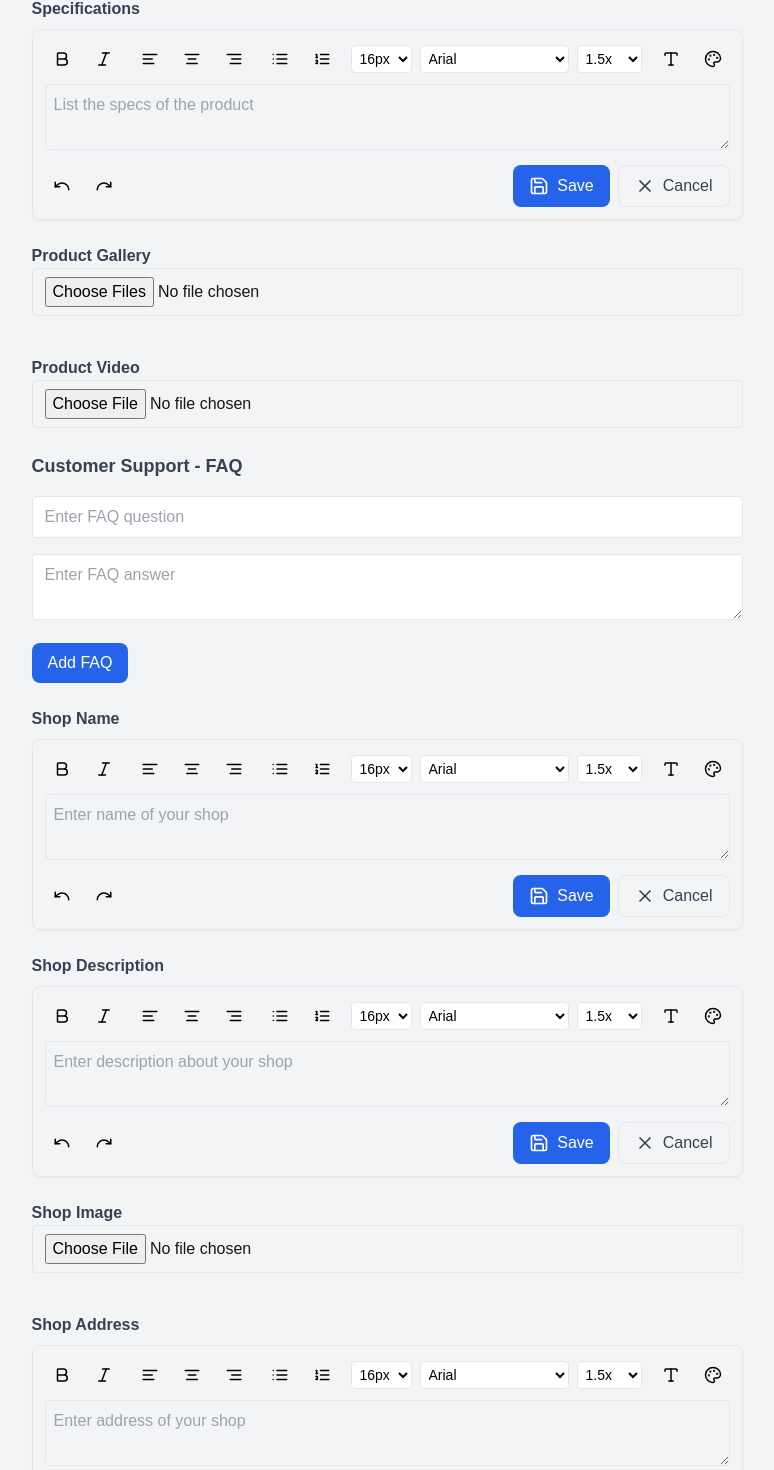
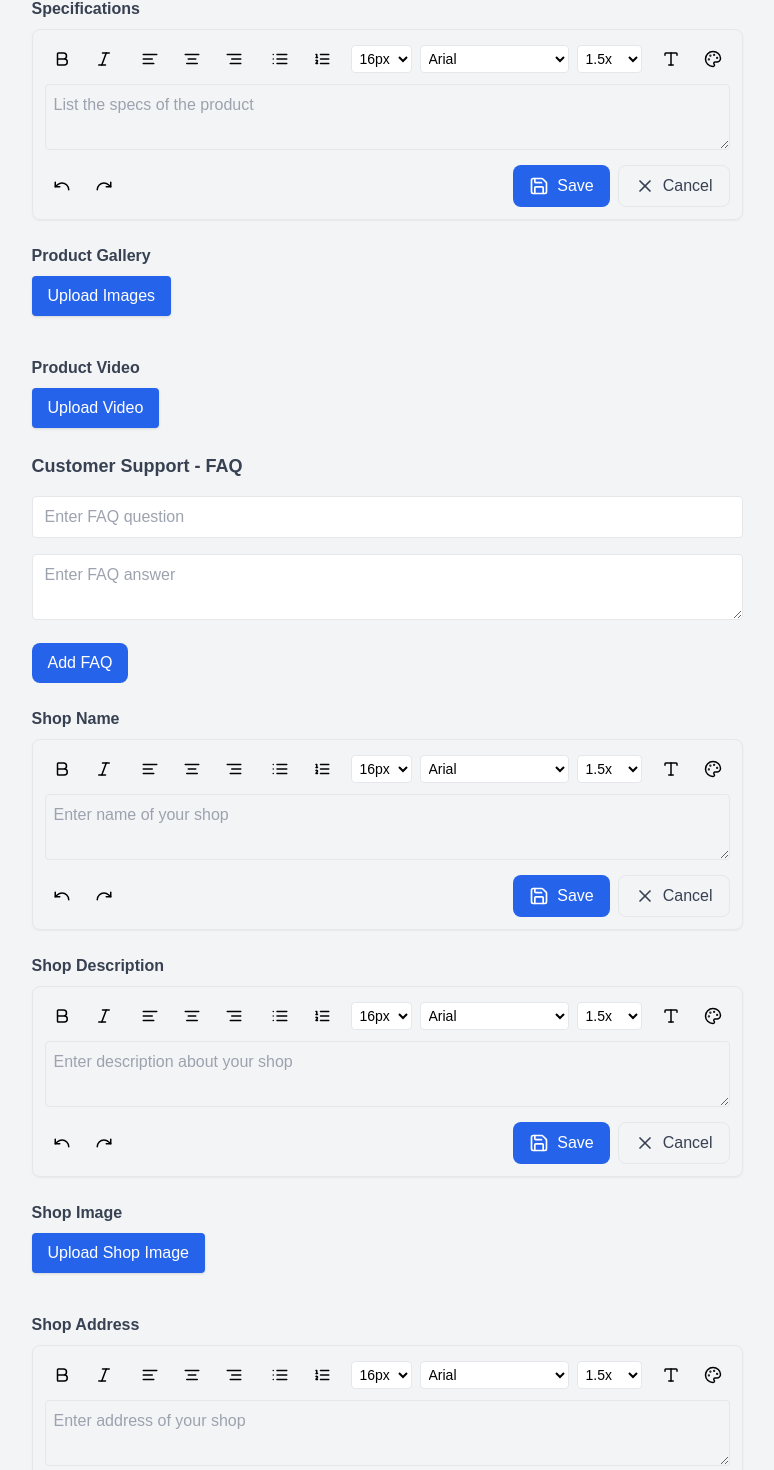
Before and after one commit to FillingVoid7/Market-In, a Next.js app: page /templates/free in a window 1280 px wide. Shown: the part 1342-2812 px from the top of the page, without its empty margins (253-1027 px from the left). Built offline with nearby package versions, Linux system fonts and the light colour scheme.

Commit message:
feat: update product page messaging and enhance media upload handling

```diff
--- a/app/free-products/[id]/page.tsx
+++ b/app/free-products/[id]/page.tsx
@@ -56,16 +56,14 @@ const ProductPage = () => {
   }
 
   console.log("Current Product if available:", currentProduct);
+
   if (!currentProduct) {
     return (
       <div className="min-h-screen flex items-center justify-center bg-gray-50">
         <div className="bg-white p-8 rounded-lg shadow-md max-w-md text-center">
           <h2 className="text-2xl font-bold text-gray-800 mb-4">
-            Product Not Found
+            Your product is ready to be shared!
           </h2>
-          <p className="text-gray-600">
-            The requested product page does not exist or has been removed.
-          </p>
         </div>
       </div>
     );
--- a/app/free-template-preview/page.tsx
+++ b/app/free-template-preview/page.tsx
@@ -288,11 +288,11 @@ const FreeTemplatePreview: React.FC<{
                       className="flex-grow text-sm bg-transparent border-none focus:ring-0 text-gray-700"
                     />
                     <button
-                      onClick={() => copyToClipboard(uniqueURLs[0].toString())}
+                      onClick={() => copyToClipboard(uniqueURLs[0].url)}
                       className="p-2 text-blue-600 hover:bg-blue-50 rounded-md transition-colors"
                       aria-label="Copy URL"
                     >
-                      {copied === uniqueURLs[0].toString() ? <Check className="w-4 h-4" /> : <Copy className="w-4 h-4" />}
+                      {copied === uniqueURLs[0].url ? <Check className="w-4 h-4" /> : <Copy className="w-4 h-4" />}
                     </button>
                   </div>
                 </div>
--- a/app/templates/free/page.tsx
+++ b/app/templates/free/page.tsx
@@ -14,10 +14,11 @@ import {
   resetTemplate,
 } from "../../../redux/templatesPreview/freePreviewSlice"
 import type { MediaItem } from "../../../redux/templatesPreview/freePreviewSlice";
-import {uploadMedia}  from "../../../redux/templatesPreview/freePreviewSlice"
+import { uploadMedia } from "../../../redux/templatesPreview/freePreviewSlice"
 import type { RootState, AppDispatch } from "../../../redux/templatesPreview/freePreviewStore"
 import FreeTextEditor from "../../../text-editors/freeTextEditor"
 import { toast } from "sonner"
+import { unwrapResult } from "@reduxjs/toolkit";
 import App from "next/app"
 
 interface Faq {
@@ -68,14 +69,22 @@ const FreeTemplate: React.FC = () => {
       try {
         // Upload all files and wait for results
         const uploadResults = await Promise.all(
-          files.map(file => dispatch(uploadMedia({ file, mediaType: "image" })).unwrap())
+          files.map(async file => {
+            const actionResult = await dispatch(uploadMedia({ file, mediaType: "image" }));
+            console.log("Raw action result:", actionResult);
+            const data = unwrapResult(actionResult); // <- from @reduxjs/toolkit
+            console.log("Unwrapped result:", data);
+            return data;
+          })
         );
 
+        console.log("Upload results:", uploadResults);
         // Create MediaItem array from upload results
         const newImages: MediaItem[] = uploadResults.map(res => ({
           url: res.permanentUrl,
           type: "image"
         }));
+        console.log("New images:", newImages);
 
         // Update Redux with combined array
         dispatch(updateProductImages([
@@ -292,15 +301,27 @@ const handleShowPreview = () => {
 
         {/* Product Gallery */}
         <div>
-        <label className="block font-semibold text-gray-700">Product Gallery</label>
+          <label className="block font-semibold text-gray-700 mb-2">Product Gallery</label>
+
           <input
+            id="productImageInput"
             type="file"
             multiple
             onChange={handleProductImageUpload}
             accept="image/*"
-          className="w-full border rounded px-3 py-2"
+            className="hidden"
           />
 
+          {/* Custom upload button */}
+          <button
+            type="button"
+            onClick={() => document.getElementById("productImageInput")?.click()}
+            className="px-4 py-2 bg-blue-600 text-white rounded shadow hover:bg-blue-700"
+          >
+            Upload Images
+          </button>
+
+          {/* Preview images */}
           <div className="flex flex-wrap gap-4 mt-4">
             {productDetails.productPictures.map((img, index) => (
               <div key={index} className="relative">
@@ -320,19 +341,37 @@ const handleShowPreview = () => {
           </div>
         </div>
 
+
         {/* Product Video */}
         <div>
-        <label className="block font-semibold text-gray-700">Product Video</label>
+          <label className="block font-semibold text-gray-700 mb-2">Product Video</label>
+
           <input
+            id="productVideoInput"
             type="file"
+            accept="video/*"
             onChange={handleVideoUpload}
-          accept="video/*"
-          className="w-full border rounded px-3 py-2"
+            className="hidden"
           />
+
+          {/* Trigger button */}
+          <button
+            type="button"
+            onClick={() => document.getElementById("productVideoInput")?.click()}
+            className="px-4 py-2 bg-blue-600 text-white rounded shadow hover:bg-blue-700"
+          >
+            Upload Video
+          </button>
+
+          {/* Preview */}
           {productDetails.productVideos.length > 0 && (
             <div className="flex gap-4 mt-4">
               <div className="relative">
-              <video src={productDetails.productVideos[0].url} controls className="w-48 h-32 rounded" />
+                <video
+                  src={productDetails.productVideos[0].url}
+                  controls
+                  className="w-48 h-32 rounded"
+                />
                 <button
                   onClick={removeVideo}
                   className="absolute -top-2 -right-2 bg-red-500 text-white rounded-full p-1"
@@ -343,6 +382,7 @@ const handleShowPreview = () => {
             </div>
           )}
         </div>
+
 
         {/* Customer Support - FAQ */}
         <div>
@@ -462,17 +502,35 @@ const handleShowPreview = () => {
 
         {/* Shop Image */}
         <div>
-          <label className="block font-semibold text-gray-700">Shop Image</label>
+          <label className="block font-semibold text-gray-700 mb-2">Shop Image</label>
+
           <input
+            id="shopImageInput"
             type="file"
+            multiple
             onChange={handleShopImageUpload}
             accept="image/*"
-            className="w-full border rounded px-3 py-2"
+            className="hidden"
           />
+
+          {/* Trigger button */}
+          <button
+            type="button"
+            onClick={() => document.getElementById("shopImageInput")?.click()}
+            className="px-4 py-2 bg-blue-600 text-white rounded shadow hover:bg-blue-700"
+          >
+            Upload Shop Image
+          </button>
+
+          {/* Previews */}
           <div className="flex flex-wrap gap-4 mt-4">
             {shopDetails.shopImages.map((img, index) => (
               <div key={index} className="relative">
-                <img src={img.url || "/placeholder.svg"} alt="Shop Image" className="w-32 h-32 object-cover rounded" />
+                <img
+                  src={img.url || "/placeholder.svg"}
+                  alt={`Shop Image ${index + 1}`}
+                  className="w-32 h-32 object-cover rounded"
+                />
                 <button
                   onClick={() => removeShopImage(index)}
                   className="absolute -top-2 -right-2 bg-red-500 text-white rounded-full p-1"
@@ -483,6 +541,7 @@ const handleShowPreview = () => {
             ))}
           </div>
         </div>
+
 
         {/* Shop Address */}
         <div>
--- a/redux/templatesPreview/freePreviewSlice.ts
+++ b/redux/templatesPreview/freePreviewSlice.ts
@@ -103,7 +103,7 @@ export const uploadMedia = createAsyncThunk(
       const response = await axios.post("/api/upload-files", formData);
       console.log("Upload response:", response.data);
       return {
-        permanentUrl: response.data.secure_url,
+        permanentUrl: response.data.permanentUrl,
         mediaType,
       };
     } catch (error: any) {
@@ -316,6 +316,7 @@ const freePreviewSlice = createSlice({
       })
       .addCase(uploadMedia.fulfilled, (state, action) => {
         const { permanentUrl, mediaType } = action.payload;
+        console.log("Upload successful:", action.payload);
         const newMedia: MediaItem = { url: permanentUrl, type: mediaType };
 
         if (mediaType === "image") {
```
Lines whose indentation alone changed are shown as unchanged.
